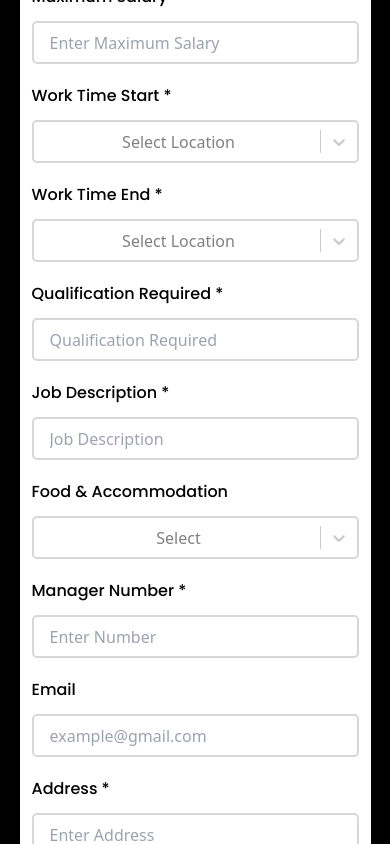
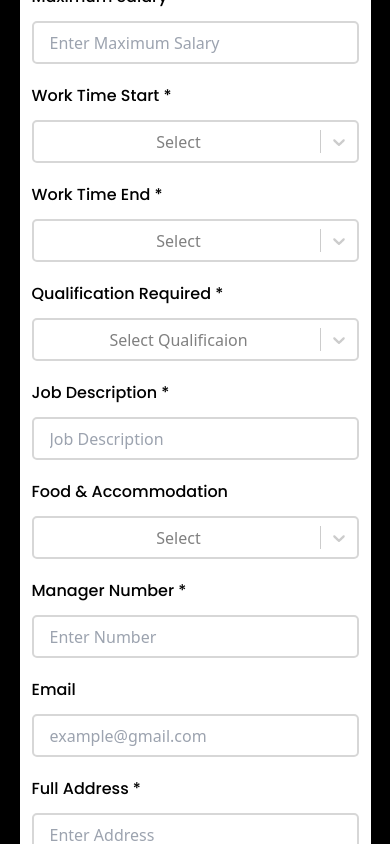
Before and after one commit to saneenv/riyahub, a React (Create React App) app: page /jobpost in a window 390 px wide. Shown: the part 1060-1904 px from the top of the page. Built offline with nearby package versions, Linux system fonts and the light colour scheme; no server answers.

Commit message:
5/nov/2024

```diff
--- a/src/components/EditJobPost.jsx
+++ b/src/components/EditJobPost.jsx
@@ -35,11 +35,13 @@ function EditJobPost() {
     const [locationData, setLocationData] = useState(null);
     const [companyData, setCompanyData] = useState(null);
     const [jobsData, setJobsData] = useState(null);
+    const [qualificationData, setQualificationData] = useState(null);
+    const [jobsOptions, setJobsOptions] = useState([]);
+    const [degreeOptions, setDegreeOptions] = useState([]);
 
     const [companyCategory, setCompanyCategory] = useState('');
     const [categoryOptions, setCategoryOptions] = useState([]);
     const [jobsCategory, setJobsCategory] = useState('');
-    const [jobsOptions, setJobsOptions] = useState([]);
     const [locationCategory, setLocationCategory] = useState('');
     const [locationOptions, setLocationOptions] = useState([]);
     const [startCategory, setStartCategory] = useState('');
@@ -205,6 +207,42 @@ function EditJobPost() {
     }, [jobsData]);
 
 
+    const fetchQualificationData = async () => {
+        try {
+            const response = await fetch(`${apiBaseUrl}/dataqualifications`); // API endpoint for location data
+            if (response.ok) {
+                const data = await response.json();
+                setQualificationData(data); // Set the fetched data
+            } else {
+                console.error('Failed to fetch location data:', response.statusText);
+            }
+        } catch (error) {
+            console.error('Error fetching location data:', error);
+        }
+    };
+
+    useEffect(() => {
+        fetchQualificationData(); // Fetch location data when the component mounts
+    }, []);
+
+    useEffect(() => {
+        if (qualificationData) {
+
+
+            // Extract districts from location data for the select dropdown
+            const degrees = qualificationData.states[0].districts.map(district => ({
+                value: district,
+                label: district,
+            }));
+            setDegreeOptions(degrees); // Set the location options once data is available
+            setOptionsLoaded(true);
+
+        }
+    }, [qualificationData]);
+
+
+
+
 
     useEffect(() => {
         window.scrollTo(0, 0);
@@ -246,7 +284,7 @@ function EditJobPost() {
                 setJobTitle(data.job_title);
                 setMinSalary(data.min_salary);
                 setMaxSalary(data.max_salary);
-                setQualification(data.qualification);
+                setQualification(degreeOptions.find(option => option.value === data.qualification) || null);
                 setJobDescription(data.job_description);
                 setJobType(jobTypeOptions.find(option => option.value === data.job_type) || null);
                 setGenderType(genderTypeOptions.find(option => option.value === data.gender_type) || null);
@@ -287,7 +325,7 @@ function EditJobPost() {
             maxSalary,
             startTime: startCategory?.value || '',
             endTime: endCategory?.value || '',
-            qualification,
+            qualification: qualification?.value || '',
             jobDescription,
             foodType: foodType?.value,
             whatsappNumber,
@@ -462,12 +500,15 @@ function EditJobPost() {
                         </div>
                         <div className='flex flex-col gap-3'>
                             <span className='text-left text-base font-[500] font-display'>Qualification *</span>
-                            <input
-                                placeholder='Qualification'
-                                type="text"
-                                className='h-[43px] w-full border-2 border-[#D7D7D7] rounded-[5px] px-4'
+
+                              <Select
+                                placeholder="Select Qualification"
+                                options={degreeOptions}
                                 value={qualification}
-                                onChange={(e) => setQualification(e.target.value)}
+                                onChange={setQualification}
+                                isClearable={true}
+                                styles={customStyles}
+                                classNamePrefix="react-select"
                             />
                         </div>
                         <div className='flex flex-col gap-3'>
--- a/src/components/JobPost.jsx
+++ b/src/components/JobPost.jsx
@@ -19,10 +19,12 @@ function JobPost() {
     const [locationData, setLocationData] = useState(null);
     const [companyData, setCompanyData] = useState(null);
     const [jobsData, setJobsData] = useState(null);
+    const [qualificationData, setQualificationData] = useState(null);
+    const [degreeOptions, setDegreeOptions] = useState([]);
+    const [candidateDegree, setCandidateDegree] = useState('');
 
     const [minSalary, setMinSalary] = useState(0);
     const [maxSalary, setMaxSalary] = useState('');
-    const [qualification, setQualification] = useState('');
     const [jobDescription, setJobDescription] = useState('');
     const [jobType, setJobType] = useState(null);
     const [employeeData, setEmployeeData] = useState(null);
@@ -89,10 +91,10 @@ function JobPost() {
     ];
 
     const foodTypeOptions = [
-        { value: 'no', label: 'No' },
-        { value: 'yes', label: 'Yes' },
-        { value: 'Accomodationonly', label: 'Accomodation Only' },
-        { value: 'Foodonly', label: 'Food Only' }
+        { value: 'No', label: 'No' },
+        { value: 'Yes', label: 'Yes' },
+        { value: 'Accomodation Only', label: 'Accomodation Only' },
+        { value: 'Food Only', label: 'Food Only' }
     ];
 
     // Custom styles to match the input field style
@@ -225,6 +227,39 @@ function JobPost() {
     }, [jobsData]);
 
 
+    const fetchQualificationData = async () => {
+        try {
+            const response = await fetch(`${apiBaseUrl}/dataqualifications`); // API endpoint for location data
+            if (response.ok) {
+                const data = await response.json();
+                setQualificationData(data); // Set the fetched data
+            } else {
+                console.error('Failed to fetch location data:', response.statusText);
+            }
+        } catch (error) {
+            console.error('Error fetching location data:', error);
+        }
+    };
+
+    useEffect(() => {
+        fetchQualificationData(); // Fetch location data when the component mounts
+    }, []);
+
+    useEffect(() => {
+        if (qualificationData) {
+
+
+            // Extract districts from location data for the select dropdown
+            const degrees = qualificationData.states[0].districts.map(district => ({
+                value: district,
+                label: district,
+            }));
+            setDegreeOptions(degrees); // Set the location options once data is available
+        }
+    }, [qualificationData]);
+
+
+
     useEffect(() => {
         window.scrollTo(0, 0);
 
@@ -258,6 +293,11 @@ function JobPost() {
 
     const handleLocationChange = selectedOption => {
         setLocationCategory(selectedOption ? selectedOption.value : ''); // Set the selected district value
+    };
+
+
+    const handleDegreeChange = selectedOption => {
+        setCandidateDegree(selectedOption ? selectedOption.value : ''); // Set the selected district value
     };
 
     const handleStartChange = selectedOption => {
@@ -332,7 +372,7 @@ function JobPost() {
             !maxSalary ||
             !selectedStartCategory ||
             !selectedEndCategory ||
-            !qualification ||
+            !candidateDegree ||
             !jobDescription ||
             !foodType ||
             !whatsappNumber ||
@@ -356,7 +396,7 @@ function JobPost() {
             maxSalary,
             startTime: selectedStartCategory ? selectedStartCategory.label : null,
             endTime: selectedEndCategory ? selectedEndCategory.label : null,
-            qualification,
+            qualification: candidateDegree,
             jobDescription,
             foodType: foodType?.value,
             whatsappNumber,
@@ -388,7 +428,7 @@ function JobPost() {
                 setGenderType('');
                 setJobType('');
                 setJobDescription('');
-                setQualification('');
+                setCandidateDegree('');
                 setMaxSalary('');
                 setMinSalary('');
                 setJobTitle('');
@@ -549,7 +589,7 @@ function JobPost() {
                                 ref={startRef}
                                 options={startOptions}
                                 onChange={handleStartChange}
-                                placeholder="Select Location"
+                                placeholder="Select"
                                 className='w-full'
                                 classNamePrefix='select'
                                 isClearable={true}
@@ -566,7 +606,7 @@ function JobPost() {
                                 ref={endRef}
                                 options={endOptions}
                                 onChange={handleEndChange}
-                                placeholder="Select Location"
+                                placeholder="Select"
                                 className='w-full'
                                 classNamePrefix='select'
                                 isClearable={true}
@@ -577,15 +617,18 @@ function JobPost() {
                         </div>
                         <div className='flex flex-col gap-3'>
                             <span className='text-left text-base font-[500] font-display'>Qualification Required *</span>
-                            <input
-                                ref={qualificationRef}
-                                placeholder='Qualification Required'
-                                type="text"
-                                className='h-[43px] w-full  border-2 border-[#D7D7D7] rounded-[5px] px-4'
-                                value={qualification}
-                                onChange={(e) => setQualification(e.target.value)}
-                                onKeyDown={(e) => handleKeyDown(e, jobDescriptionRef)} // Move to Mobile Number on "Enter"
+                            <Select
+                                options={degreeOptions}
+                                onChange={handleDegreeChange}
+                                placeholder="Select Qualificaion"
+                                className='w-full'
+                                classNamePrefix='select'
+                                isClearable={true}
+                                value={degreeOptions.find(option => option.value === candidateDegree) || null}
+                                styles={customStyles}
+
                             />
+
                         </div>
                         <div className='flex flex-col gap-3'>
                             <span className='text-left text-base font-[500] font-display'>Job Description *</span>
@@ -617,7 +660,7 @@ function JobPost() {
                             />
                         </div>
 
-                        {customerType === 'admin' && (
+                        {(customerType === 'admin' || customerType === 'mainAdmin')  && (
                             <div className='flex flex-col gap-3'>
                                 <span className='text-left text-base font-[500] font-display text-[#E22E37]'>Manual Job ID*</span>
                                 <input
@@ -655,7 +698,7 @@ function JobPost() {
 
 
                         <div className='flex flex-col gap-3'>
-                            <span className='text-left text-base font-[500] font-display'>Address *</span>
+                            <span className='text-left text-base font-[500] font-display'>Full Address *</span>
                             <input
                                 type="text"
                                 placeholder='Enter Address'
--- a/src/components/Login.jsx
+++ b/src/components/Login.jsx
@@ -154,6 +154,8 @@ function Login() {
         sessionStorage.setItem('customerName', data.candidate.companyName);
         sessionStorage.setItem('employeeId', data.candidate.staffId);
         sessionStorage.setItem('address', data.candidate.address);
+        sessionStorage.setItem('specialPower', data.candidate.specialPower);
+
 
         // Add any other relevant data here
     };
--- a/src/components/NavbarMob.jsx
+++ b/src/components/NavbarMob.jsx
@@ -93,9 +93,9 @@ function NavbarMob() {
 
     // Function to handle navigation with state
     const findJob = () => {
-        navigate('/searchedjobs', { state: { job, location: locationInput } }); // Passing job and location as state
+        const jobValue = job === 'All' ? '' : job; // Convert 'All' to an empty string
+        navigate('/searchedjobs', { state: { job: jobValue, location: locationInput } }); // Passing adjusted job and location as state
     };
-
 
 
 
@@ -193,7 +193,7 @@ function NavbarMob() {
             <div className='w-full h-[40px]  rounded-[5px]'>
                 <Select
                     styles={customSelectStyles}
-                    options={jobsOptions}
+                    options={jobsOptions.filter(option => option.value === 'All')}
                     placeholder="Select Job..."
                     value={job ? jobsOptions.find(option => option.value === job) : null}
                     onChange={(selectedOption) => setJob(selectedOption ? selectedOption.value : '')}
```
Also changed, not shown: src/components/MatchingJobs.jsx (+16 -6 lines), src/components/Navbar.jsx (+6 -2 lines), src/components/SearchedJobs.jsx (+20 -6 lines), src/components/ViewProfile3.jsx (+14 -0 lines), src/pages/Details.jsx (+5 -5 lines), src/pages/Home.jsx (+10 -4 lines), src/pages/Jobs.jsx (+8 -3 lines).
